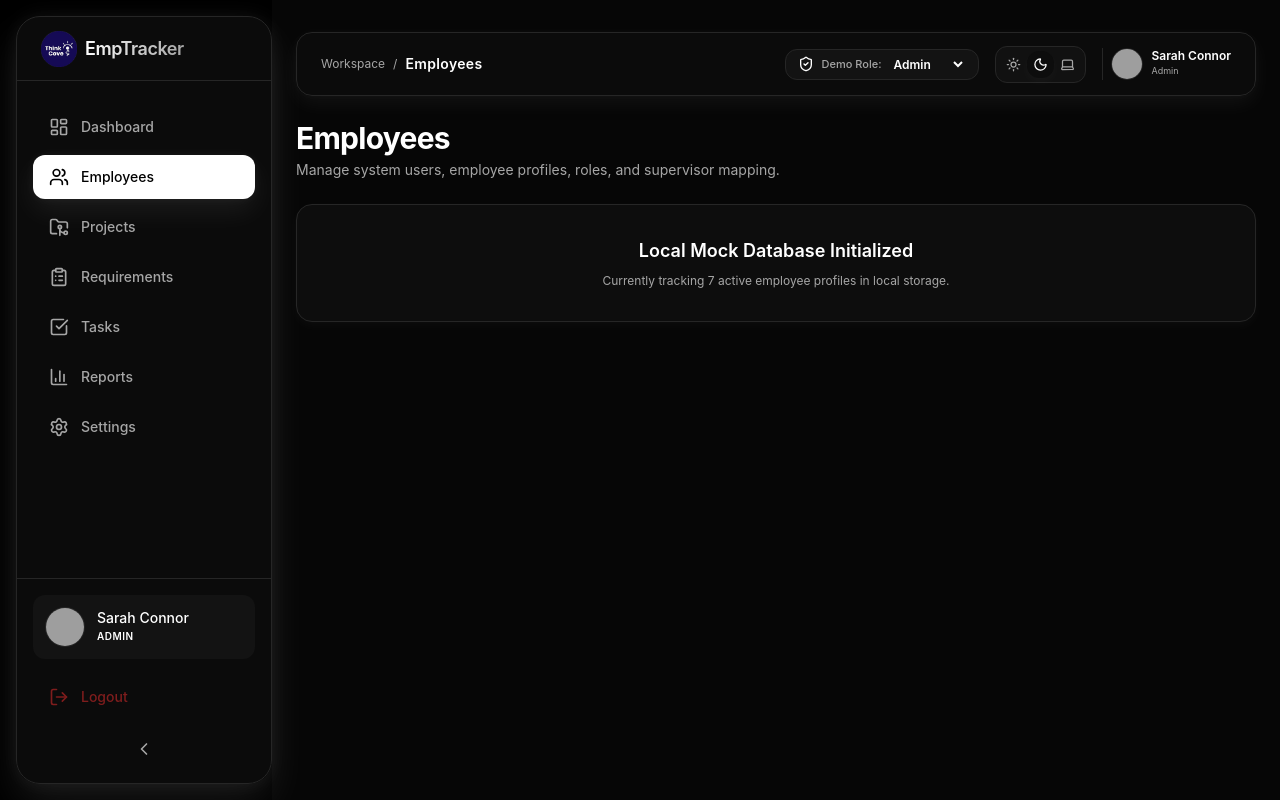
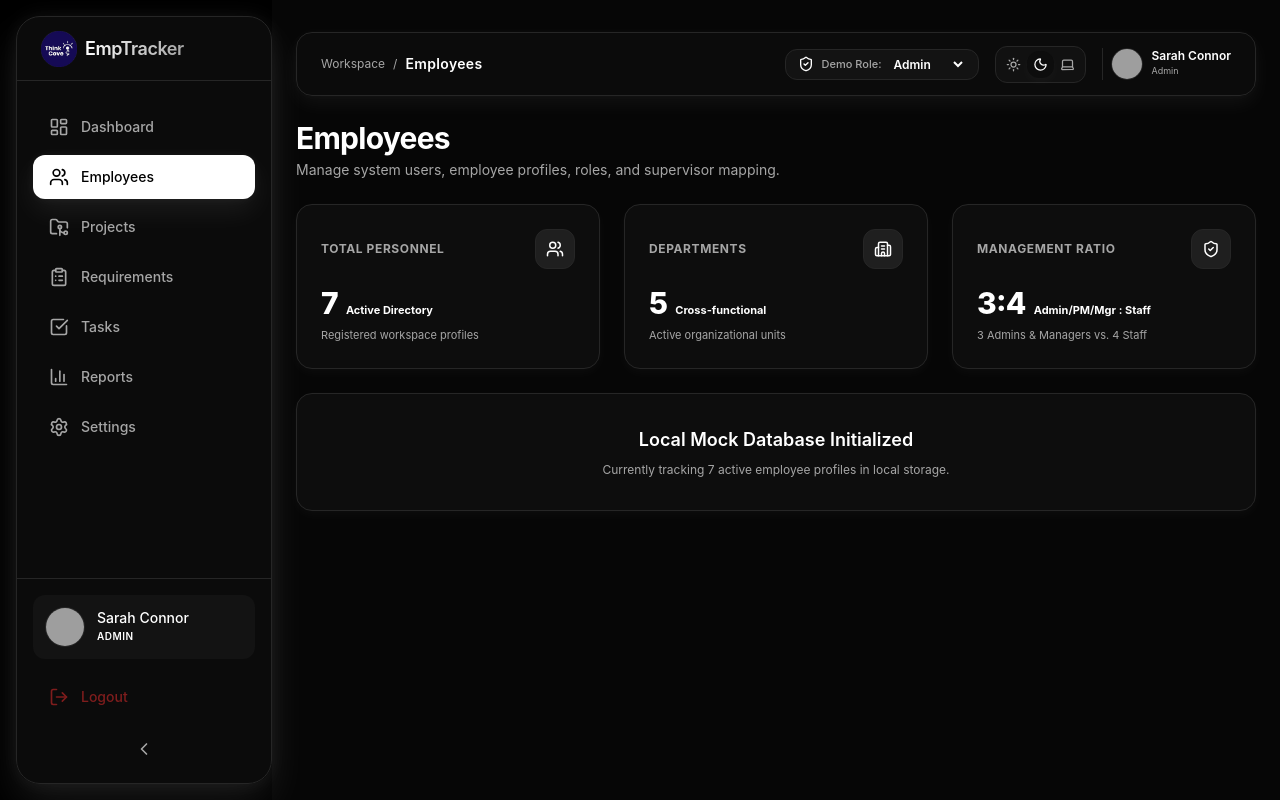
Before and after one commit to erwinxo/EmployeeTrackingSystem, a React (Vite) app: page /employees in a window 1280 px wide. Built offline with nearby package versions, Linux system fonts and the light colour scheme; grey boxes are pictures that could not be loaded.

Commit message:
feat: add Employees page with analytical dashboard and local storage persistence

```diff
--- a/src/pages/Employees.tsx
+++ b/src/pages/Employees.tsx
@@ -1,5 +1,6 @@
 import { useState } from 'react'
 import type { User } from '../types'
+import { Users, Building2, ShieldCheck } from 'lucide-react'
 
 const LOCAL_STORAGE_KEY = 'ets_employees'
 
@@ -105,6 +106,16 @@ export default function Employees() {
   // Prevent warnings on unused CRUD helpers temporarily during steps
   console.debug('CRUD helpers initialized:', { addEmployee, editEmployee, deleteEmployee })
 
+  const totalEmployees = employees.length
+  const uniqueDepartments = Array.from(
+    new Set(employees.map((e) => e.department).filter(Boolean))
+  )
+  const totalDepartments = uniqueDepartments.length
+  const supervisors = employees.filter(
+    (e) => e.role === 'ADMIN' || e.role === 'MANAGER' || e.role === 'PROJECT_MANAGER'
+  ).length
+  const contributors = employees.filter((e) => e.role === 'EMPLOYEE').length
+
   return (
     <div className="space-y-6 animate-fade-in">
       <div>
@@ -112,6 +123,67 @@ export default function Employees() {
         <p className="text-muted-foreground text-sm mt-1">
           Manage system users, employee profiles, roles, and supervisor mapping.
         </p>
+      </div>
+
+      {/* Top Analytical Stats Grid */}
+      <div className="grid gap-6 sm:grid-cols-3">
+        {/* Total Directory */}
+        <div className="group relative overflow-hidden rounded-2xl border border-border bg-card p-6 shadow-sm hover:shadow-md transition-all duration-300">
+          <div className="absolute top-0 left-0 h-1 w-full bg-transparent group-hover:bg-foreground transition-all duration-300" />
+          <div className="flex items-center justify-between">
+            <span className="text-xs font-bold text-muted-foreground uppercase tracking-wider">
+              Total Personnel
+            </span>
+            <div className="flex h-10 w-10 items-center justify-center rounded-xl border border-border bg-secondary text-foreground">
+              <Users size={18} />
+            </div>
+          </div>
+          <div className="mt-4 flex items-baseline gap-2">
+            <span className="text-3xl font-extrabold tracking-tight">{totalEmployees}</span>
+            <span className="text-[11px] font-bold text-primary">Active Directory</span>
+          </div>
+          <p className="text-[11px] text-muted-foreground mt-1.5">Registered workspace profiles</p>
+        </div>
+
+        {/* Operational Departments */}
+        <div className="group relative overflow-hidden rounded-2xl border border-border bg-card p-6 shadow-sm hover:shadow-md transition-all duration-300">
+          <div className="absolute top-0 left-0 h-1 w-full bg-transparent group-hover:bg-foreground transition-all duration-300" />
+          <div className="flex items-center justify-between">
+            <span className="text-xs font-bold text-muted-foreground uppercase tracking-wider">
+              Departments
+            </span>
+            <div className="flex h-10 w-10 items-center justify-center rounded-xl border border-border bg-secondary text-foreground">
+              <Building2 size={18} />
+            </div>
+          </div>
+          <div className="mt-4 flex items-baseline gap-2">
+            <span className="text-3xl font-extrabold tracking-tight">{totalDepartments}</span>
+            <span className="text-[11px] font-bold text-primary">Cross-functional</span>
+          </div>
+          <p className="text-[11px] text-muted-foreground mt-1.5">Active organizational units</p>
+        </div>
+
+        {/* Management Ratio */}
+        <div className="group relative overflow-hidden rounded-2xl border border-border bg-card p-6 shadow-sm hover:shadow-md transition-all duration-300">
+          <div className="absolute top-0 left-0 h-1 w-full bg-transparent group-hover:bg-foreground transition-all duration-300" />
+          <div className="flex items-center justify-between">
+            <span className="text-xs font-bold text-muted-foreground uppercase tracking-wider">
+              Management Ratio
+            </span>
+            <div className="flex h-10 w-10 items-center justify-center rounded-xl border border-border bg-secondary text-foreground">
+              <ShieldCheck size={18} />
+            </div>
+          </div>
+          <div className="mt-4 flex items-baseline gap-2">
+            <span className="text-3xl font-extrabold tracking-tight">
+              {supervisors}:{contributors}
+            </span>
+            <span className="text-[11px] font-bold text-primary">Admin/PM/Mgr : Staff</span>
+          </div>
+          <p className="text-[11px] text-muted-foreground mt-1.5">
+            {supervisors} Admins & Managers vs. {contributors} Staff
+          </p>
+        </div>
       </div>
 
       <div className="rounded-2xl border border-border bg-card p-8 text-center shadow-sm">
```
